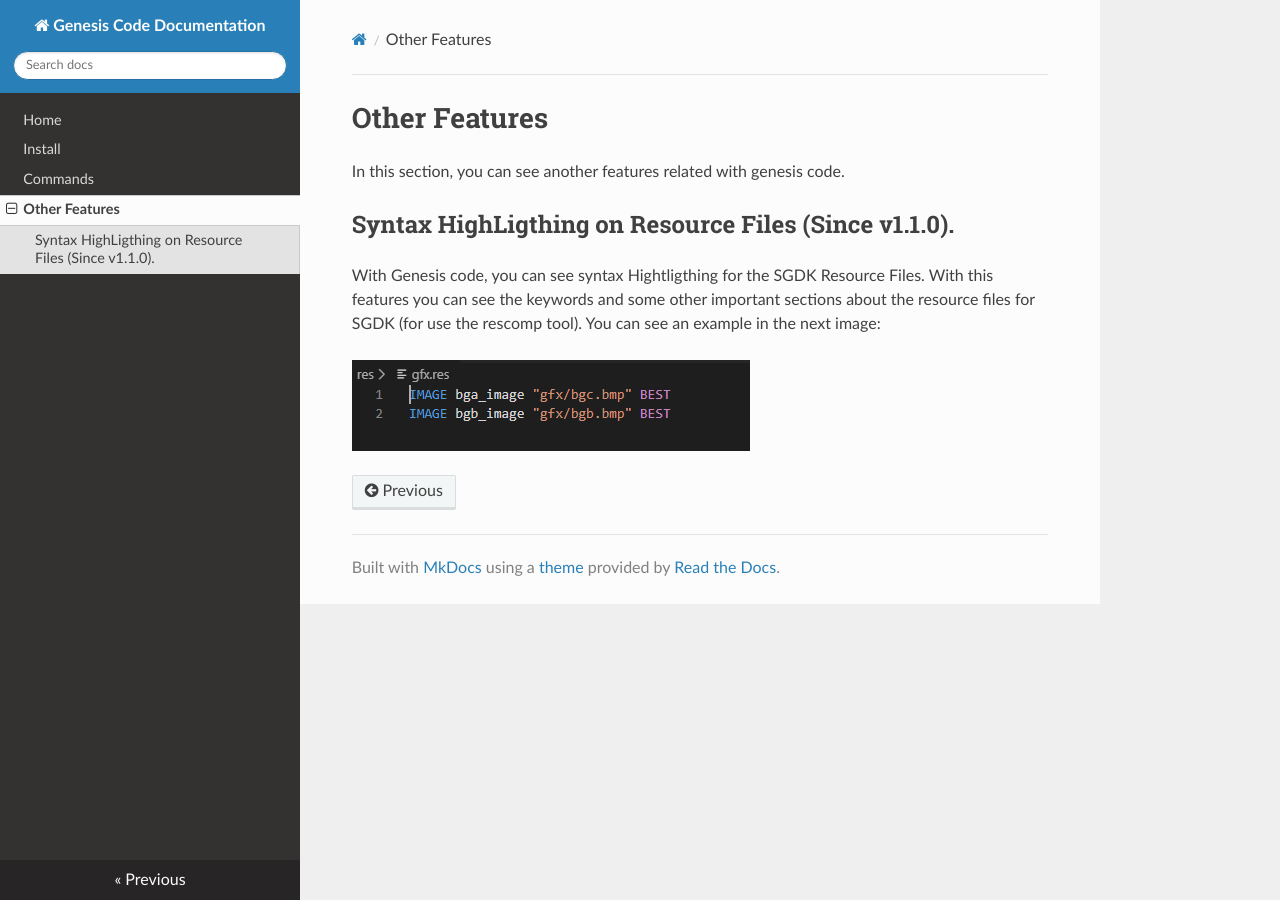
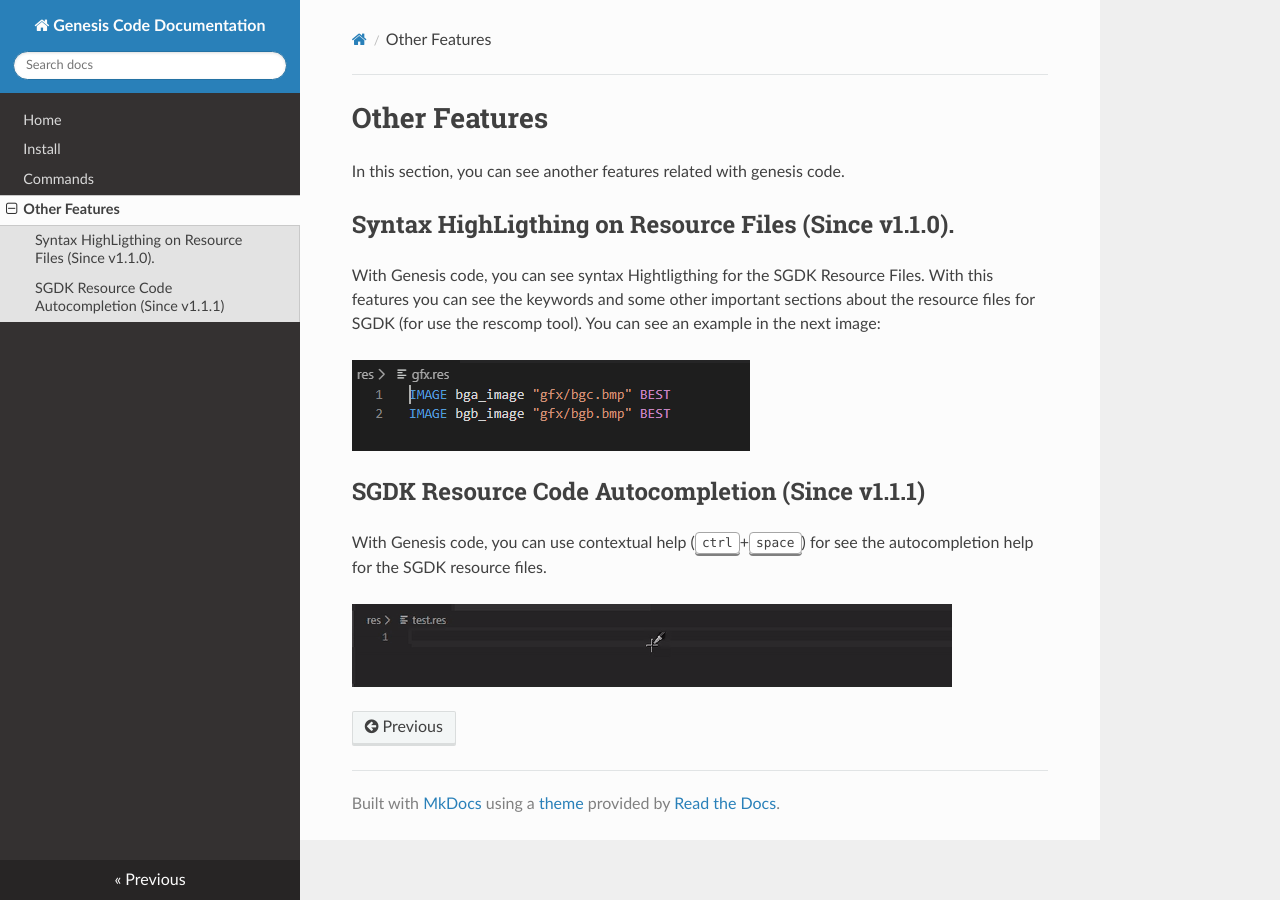
Before and after one commit to zerasul/genesis-code-docs, an MkDocs documentation site: the page built from docs/otherfeatures.md, in a window 1280 px wide. Built offline with MkDocs 1.6.1, drawn with Linux system fonts in a browser that asks for light colours; nearby versions of some CDN libraries.

Commit message:
adding autocomplete documentation

```diff
--- a/docs/otherfeatures.md
+++ b/docs/otherfeatures.md
@@ -7,3 +7,9 @@
 With Genesis code, you can see syntax Hightligthing for the SGDK Resource Files. With this features you can see the keywords and some other important sections about the resource files for SGDK (for use the rescomp tool). You can see an example in the next image:
 
 ![syntax](img/syntax.png)
+
+## SGDK Resource Code Autocompletion (Since v1.1.1)
+
+With Genesis code, you can use contextual help (<kbd>ctrl</kbd>+<kbd>space</kbd>) for see the autocompletion help for the SGDK resource files.
+
+![testautocomplete](img/testautocomplete.gif)
```
Also changed, not shown: docs/img/testautocomplete.gif (added).
